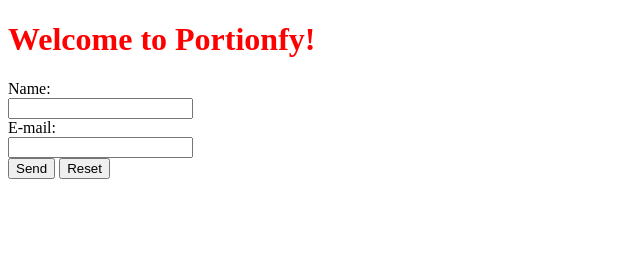
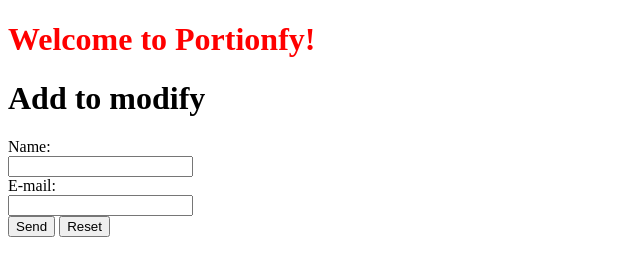
Before and after one commit to tran-hien/Portionfy, a plain HTML site: page index.html in a window 1280 px wide. Shown: the whole page, without its empty margins (0-640 px from the left). Drawn offline with Linux system fonts and the light colour scheme.

Commit message:
Update index.html

```diff
--- a/index.html
+++ b/index.html
@@ -8,6 +8,7 @@
 </head>
 <body>
 <h1 style="color: red">Welcome to Portionfy!</h1>
+<h1>Add to modify</h1>
 <form action="mailto:hermione@potionfy.com" method="post" enctype="text/plain">
     Name:<br>
     <input type="text" name="name"><br>
```
